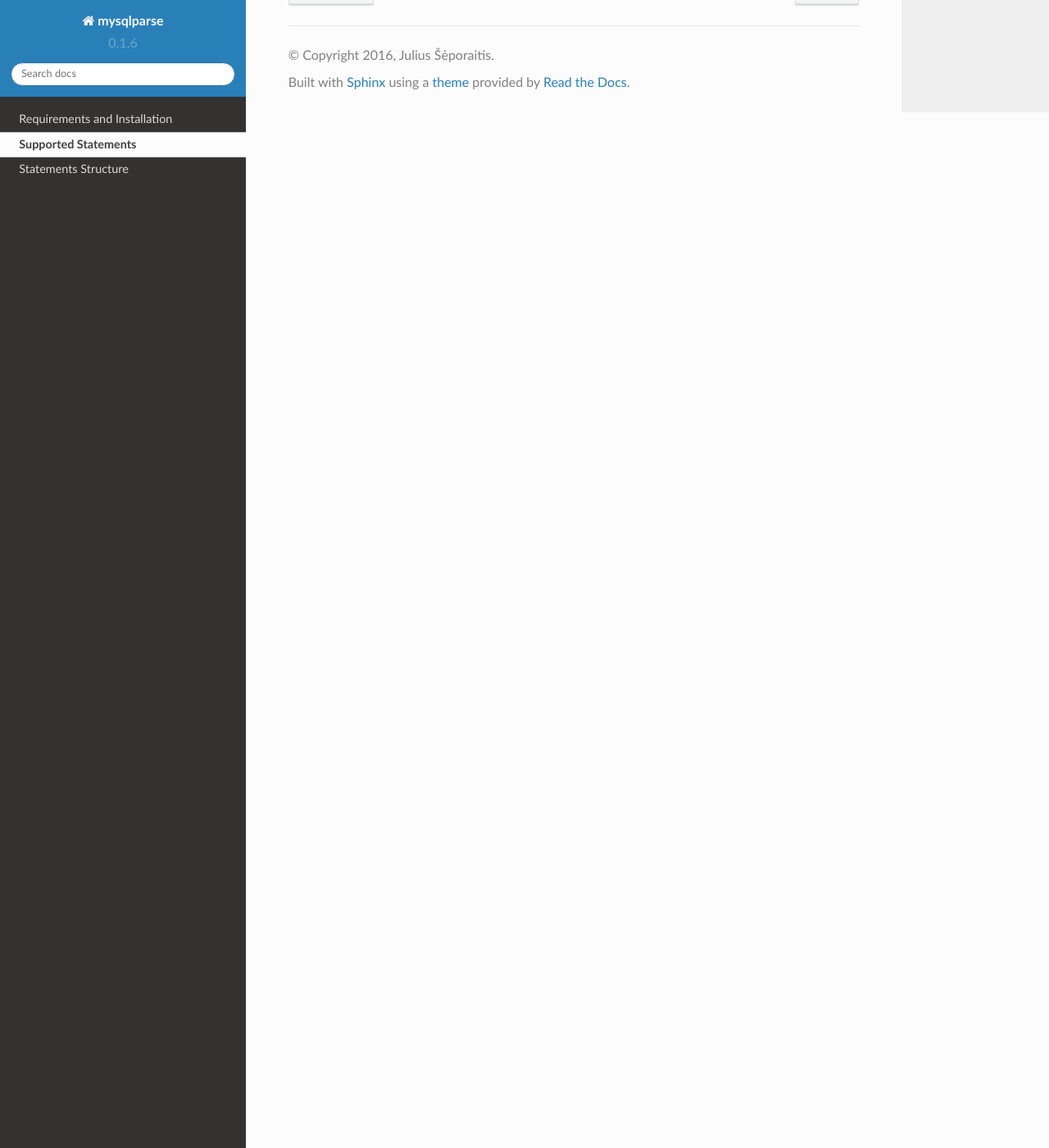
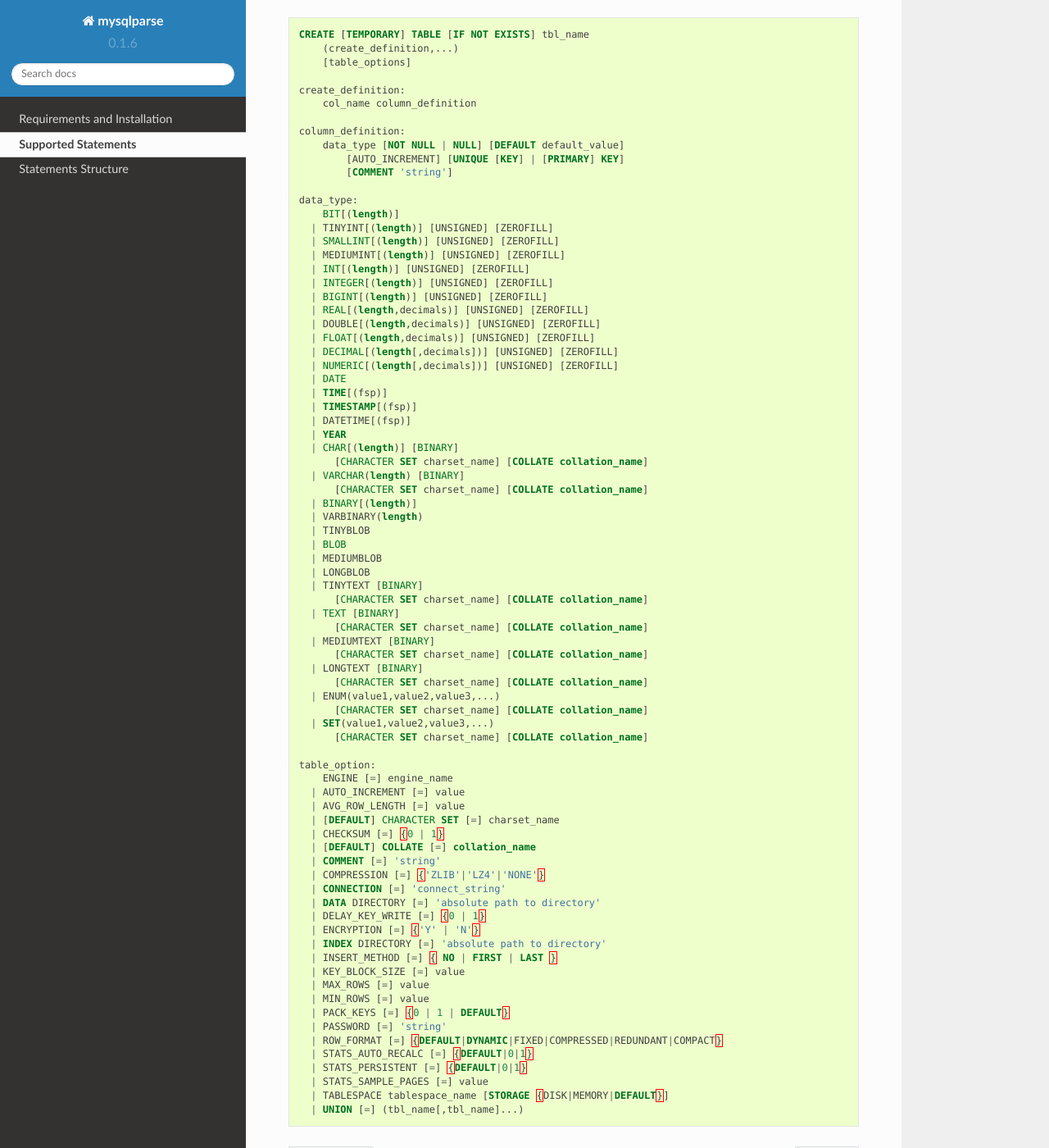
Before and after one commit to seporaitis/mysqlparse, a Sphinx documentation site: the page built from docs/statements.rst, in a window 1280 px wide and 1400 px high, scrolled down 1479 px. Shown: the whole window at 82% size. Built offline with Sphinx 7.4.7 and the Read the Docs theme 2.0.0, drawn with Linux system fonts in a browser that asks for light colours; some of the changed text lies outside the part shown.

Commit message:
Add `CREATE TABLE` documentation.

```diff
--- a/docs/statements.rst
+++ b/docs/statements.rst
@@ -78,4 +78,92 @@ statement syntax:
      | SET(value1,value2,value3,...)
          [CHARACTER SET charset_name] [COLLATE collation_name]
 
-.. _`MySQL ALTER TABLE`: http://dev.mysql.com/doc/refman/5.7/en/alter-table.html
+
+This is how ``mysqlparse`` coverage compares to `MySQL CREATE TABLE`_
+statement syntax:
+
+.. code-block:: sql
+
+   CREATE [TEMPORARY] TABLE [IF NOT EXISTS] tbl_name
+       (create_definition,...)
+       [table_options]
+
+   create_definition:
+       col_name column_definition
+
+   column_definition:
+       data_type [NOT NULL | NULL] [DEFAULT default_value]
+           [AUTO_INCREMENT] [UNIQUE [KEY] | [PRIMARY] KEY]
+           [COMMENT 'string']
+
+   data_type:
+       BIT[(length)]
+     | TINYINT[(length)] [UNSIGNED] [ZEROFILL]
+     | SMALLINT[(length)] [UNSIGNED] [ZEROFILL]
+     | MEDIUMINT[(length)] [UNSIGNED] [ZEROFILL]
+     | INT[(length)] [UNSIGNED] [ZEROFILL]
+     | INTEGER[(length)] [UNSIGNED] [ZEROFILL]
+     | BIGINT[(length)] [UNSIGNED] [ZEROFILL]
+     | REAL[(length,decimals)] [UNSIGNED] [ZEROFILL]
+     | DOUBLE[(length,decimals)] [UNSIGNED] [ZEROFILL]
+     | FLOAT[(length,decimals)] [UNSIGNED] [ZEROFILL]
+     | DECIMAL[(length[,decimals])] [UNSIGNED] [ZEROFILL]
+     | NUMERIC[(length[,decimals])] [UNSIGNED] [ZEROFILL]
+     | DATE
+     | TIME[(fsp)]
+     | TIMESTAMP[(fsp)]
+     | DATETIME[(fsp)]
+     | YEAR
+     | CHAR[(length)] [BINARY]
+         [CHARACTER SET charset_name] [COLLATE collation_name]
+     | VARCHAR(length) [BINARY]
+         [CHARACTER SET charset_name] [COLLATE collation_name]
+     | BINARY[(length)]
+     | VARBINARY(length)
+     | TINYBLOB
+     | BLOB
+     | MEDIUMBLOB
+     | LONGBLOB
+     | TINYTEXT [BINARY]
+         [CHARACTER SET charset_name] [COLLATE collation_name]
+     | TEXT [BINARY]
+         [CHARACTER SET charset_name] [COLLATE collation_name]
+     | MEDIUMTEXT [BINARY]
+         [CHARACTER SET charset_name] [COLLATE collation_name]
+     | LONGTEXT [BINARY]
+         [CHARACTER SET charset_name] [COLLATE collation_name]
+     | ENUM(value1,value2,value3,...)
+         [CHARACTER SET charset_name] [COLLATE collation_name]
+     | SET(value1,value2,value3,...)
+         [CHARACTER SET charset_name] [COLLATE collation_name]
+
+   table_option:
+       ENGINE [=] engine_name
+     | AUTO_INCREMENT [=] value
+     | AVG_ROW_LENGTH [=] value
+     | [DEFAULT] CHARACTER SET [=] charset_name
+     | CHECKSUM [=] {0 | 1}
+     | [DEFAULT] COLLATE [=] collation_name
+     | COMMENT [=] 'string'
+     | COMPRESSION [=] {'ZLIB'|'LZ4'|'NONE'}
+     | CONNECTION [=] 'connect_string'
+     | DATA DIRECTORY [=] 'absolute path to directory'
+     | DELAY_KEY_WRITE [=] {0 | 1}
+     | ENCRYPTION [=] {'Y' | 'N'}
+     | INDEX DIRECTORY [=] 'absolute path to directory'
+     | INSERT_METHOD [=] { NO | FIRST | LAST }
+     | KEY_BLOCK_SIZE [=] value
+     | MAX_ROWS [=] value
+     | MIN_ROWS [=] value
+     | PACK_KEYS [=] {0 | 1 | DEFAULT}
+     | PASSWORD [=] 'string'
+     | ROW_FORMAT [=] {DEFAULT|DYNAMIC|FIXED|COMPRESSED|REDUNDANT|COMPACT}
+     | STATS_AUTO_RECALC [=] {DEFAULT|0|1}
+     | STATS_PERSISTENT [=] {DEFAULT|0|1}
+     | STATS_SAMPLE_PAGES [=] value
+     | TABLESPACE tablespace_name [STORAGE {DISK|MEMORY|DEFAULT}]
+     | UNION [=] (tbl_name[,tbl_name]...)
+
+
+.. _`MySQL ALTER TABLE`: https://dev.mysql.com/doc/refman/5.7/en/alter-table.html
+.. _`MySQL CREATE TABLE`: https://dev.mysql.com/doc/refman/5.7/en/create-table.html
```
Also changed, not shown: docs/structure.rst (+15 -2 lines).
